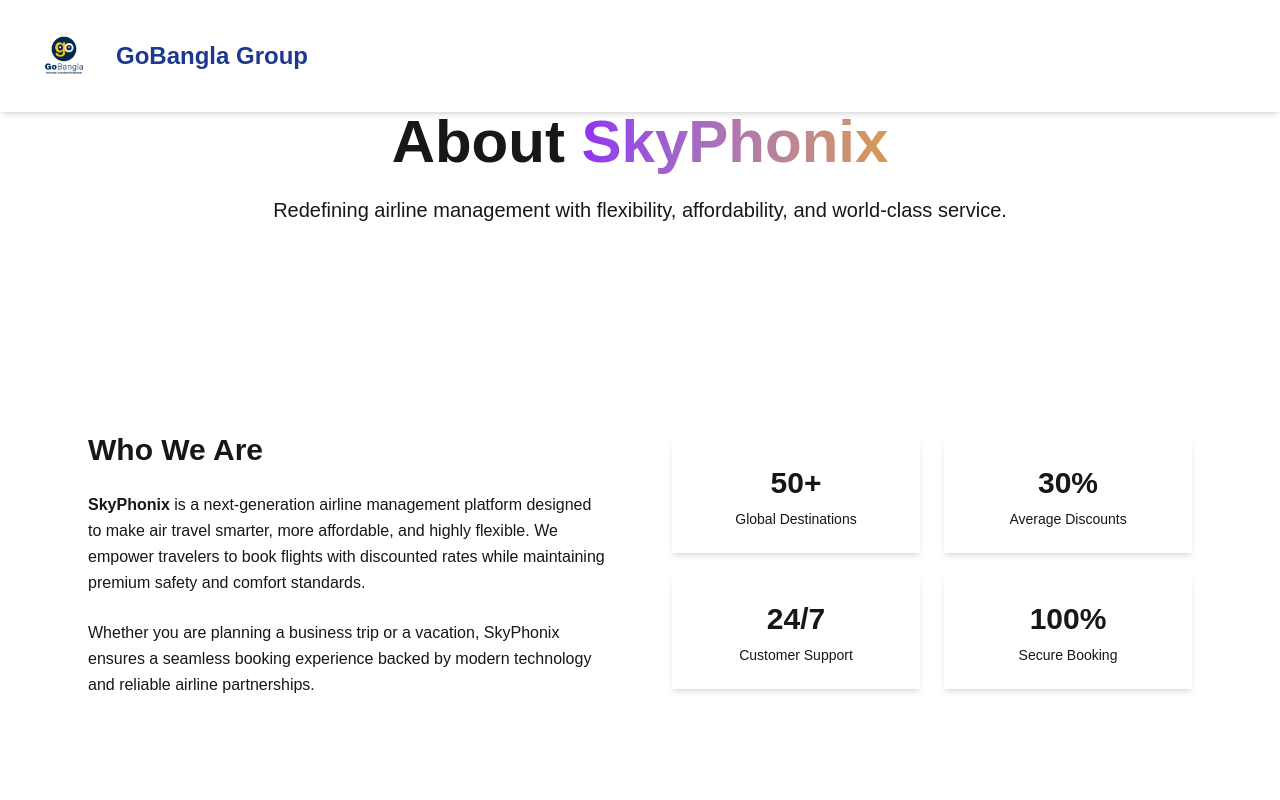
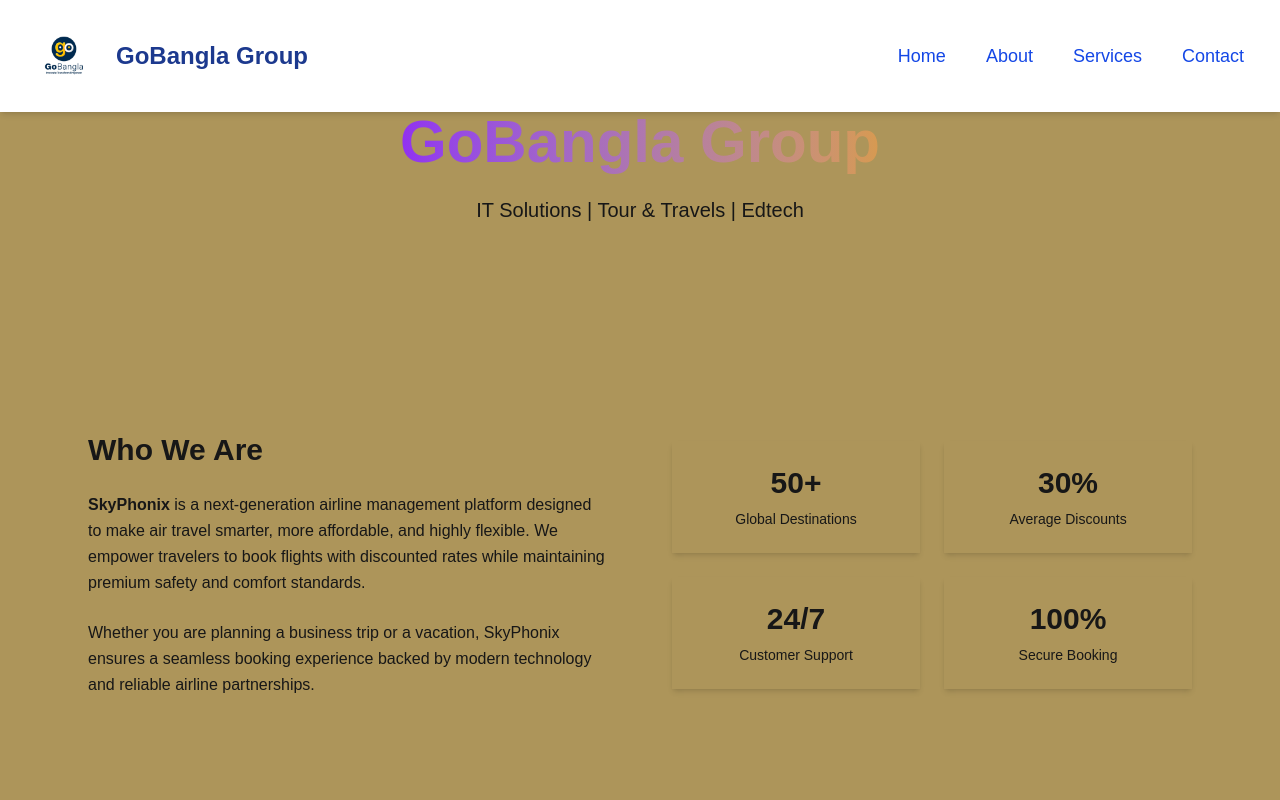
Before and after one commit to mohtasim2003/GoBangla-Group-Website, a Next.js app in the folder gobangla/: page /about in a window 1280 px wide. Shown: the top 800 px of the page. Built offline with nearby package versions, Linux system fonts and the light colour scheme.

Commit message:
total navbar update

```diff
--- a/gobangla/app/Component/Navbar.tsx
+++ b/gobangla/app/Component/Navbar.tsx
@@ -21,6 +21,25 @@
         GoBangla Group
       </span>
 
+
+      <div className="ml-auto flex items-center gap-4 text-lg font-medium text-blue-700">
+  <Link href="/" className="px-3 py-2 rounded-md hover:bg-blue-100 hover:text-blue-900 transition">
+    Home
+  </Link>
+
+  <Link href="/about" className="px-3 py-2 rounded-md hover:bg-blue-100 hover:text-blue-900 transition">
+    About
+  </Link>
+
+  <Link href="/services" className="px-3 py-2 rounded-md hover:bg-blue-100 hover:text-blue-900 transition">
+    Services
+  </Link>
+
+  <Link href="/contact" className="px-3 py-2 rounded-md hover:bg-blue-100 hover:text-blue-900 transition">
+    Contact
+  </Link>
+</div>
+
     </div>
   );
 };
--- a/gobangla/app/about/page.tsx
+++ b/gobangla/app/about/page.tsx
@@ -3,22 +3,22 @@
 import Link from "next/link";
 import React from "react";
 import Navbar from "../Component/Navbar";
+import Footer from "../Component/Footer";
 
 
 export default function AboutPage() {
   return (
-    <main className="bg-base-100">
+    <main className="bg-[#ad955a]">
       <Navbar></Navbar>
 
       {/* HERO */}
       <section className="bg-base-300 py-28">
         <div className="max-w-6xl mx-auto px-6 text-center">
           <h1 className="text-4xl md:text-6xl font-bold text-base-content">
-            About <span className="bg-gradient-to-r from-[#9130f1] to-[#d79a50] bg-clip-text text-transparent">SkyPhonix</span>
+             <span className="bg-gradient-to-r from-[#9130f1] to-[#d79a50] bg-clip-text text-transparent">GoBangla Group</span>
           </h1>
           <p className="mt-6 text-lg md:text-xl max-w-3xl mx-auto text-base-content/70">
-            Redefining airline management with flexibility, affordability,
-            and world-class service.
+            IT Solutions | Tour & Travels | Edtech
           </p>
         </div>
       </section>
@@ -132,6 +132,7 @@
           </Link>
         </div>
       </section>
+      <Footer></Footer>
 
     </main>
   );
```
